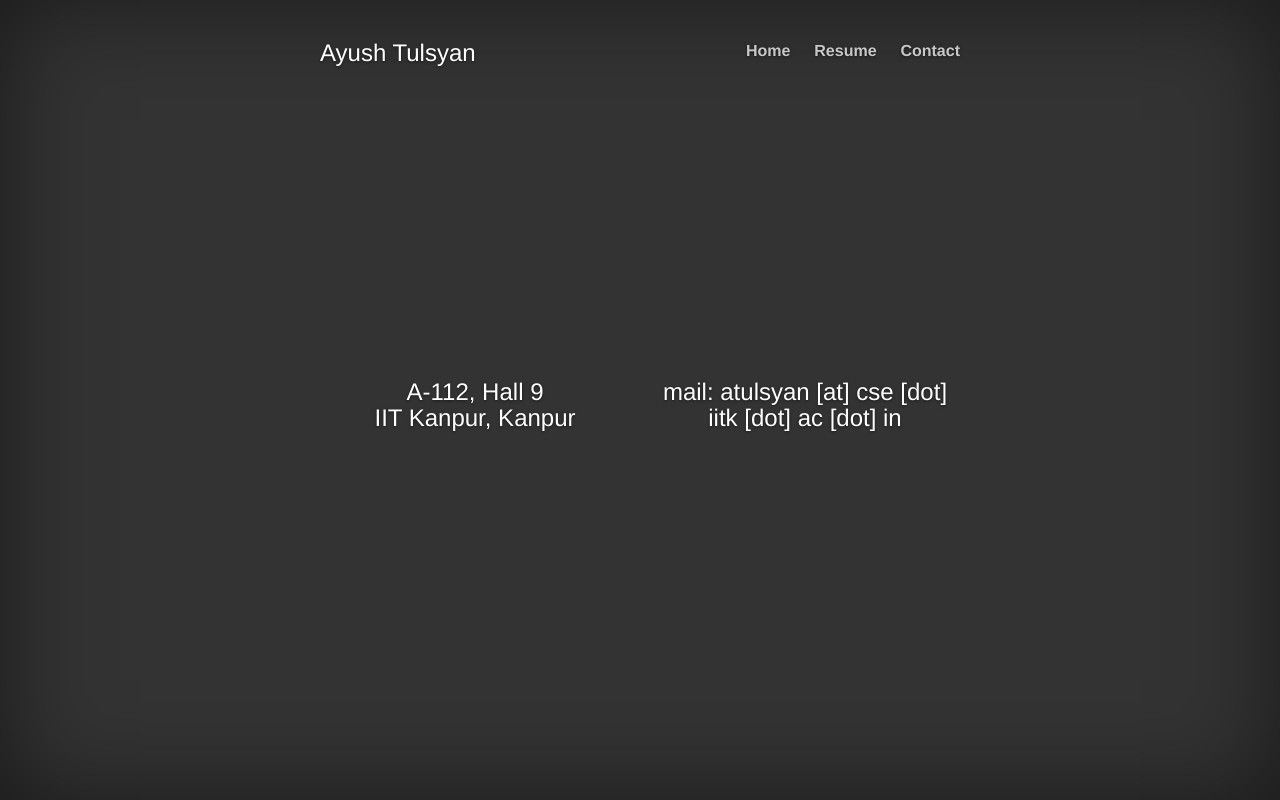
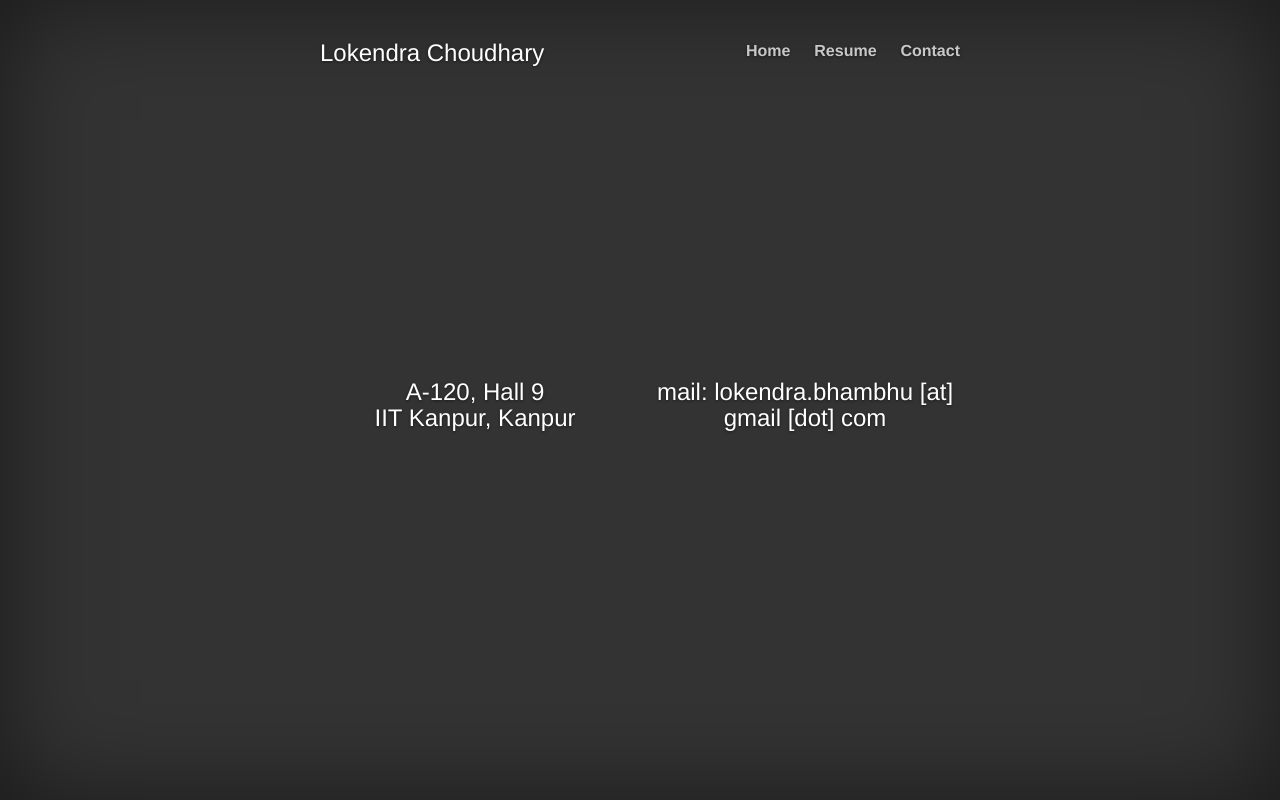
Before and after one commit to lokendrachoudhary/lokendrachoudhary.github.io, a plain HTML site: page contact.html in a window 1280 px wide. Drawn offline with Linux system fonts and the light colour scheme; files whose address does not match are found by name.

Commit message:
Update contact.html

```diff
--- a/contact.html
+++ b/contact.html
@@ -5,10 +5,10 @@
     <meta http-equiv="X-UA-Compatible" content="IE=edge">
     <meta name="viewport" content="width=device-width, initial-scale=1">
     <!-- The above 3 meta tags *must* come first in the head; any other head content must come *after* these tags -->
-    <meta name="description" content="Github Home Page of Ayush Tulsyan, hosted at https://tulsyan.github.io">
+    <meta name="description" content="Github Home Page of Lokendra Choudhary, hosted at https://lokendrachoudhary.github.io">
     <meta name="author" content="Ayush Tulsyan">
 
-    <title>Ayush Tulsyan</title>
+    <title>Lokendra Choudhary</title>
 
     <!-- Bootstrap core CSS -->
     <link href="css/bootstrap.css" rel="stylesheet">
@@ -50,11 +50,11 @@
 
           <div class="masthead clearfix">
             <div class="inner">
-              <h3 class="masthead-brand">Ayush Tulsyan</h3>
+              <h3 class="masthead-brand">Lokendra Choudhary</h3>
               <nav>
                 <ul class="nav masthead-nav">
                   <li><a href="index.html">Home</a></li>
-                  <li><a href="files/cv/Resume_AyushTulsyan.pdf">Resume</a></li>
+                  <li><a href="files/cv/Resume_Lokendra.pdf">Resume</a></li>
                   <li class-"active"><a href="#">Contact</a></li>
                 </ul>
               </nav>
@@ -64,14 +64,14 @@
           <div class="inner cover">
             <div class="col-lg-6">
               <div class="build contact clearfix text-center">
-                  <h3>A-112, Hall 9 <br>IIT Kanpur, Kanpur</h3>
+                  <h3>A-120, Hall 9 <br>IIT Kanpur, Kanpur</h3>
                   <p>
                   </p>
                 </div>
             </div>
             <div class="col-lg-6">
               <div class="build contact clearfix text-center">
-                  <h3>mail: atulsyan [at] cse [dot] iitk [dot] ac [dot] in </h3>
+                  <h3>mail: lokendra.bhambhu [at] gmail [dot] com </h3>
                   <p>
                   </p>
                 </div>
```
